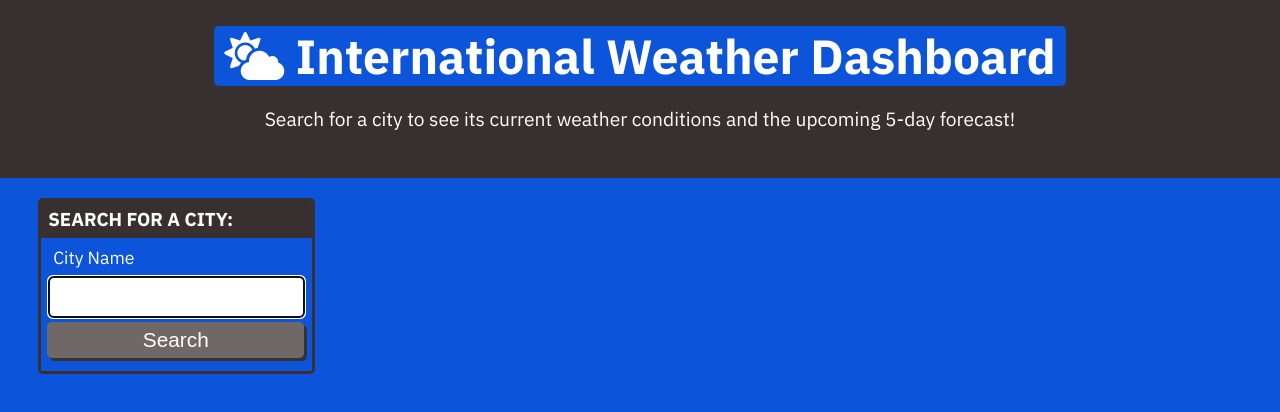
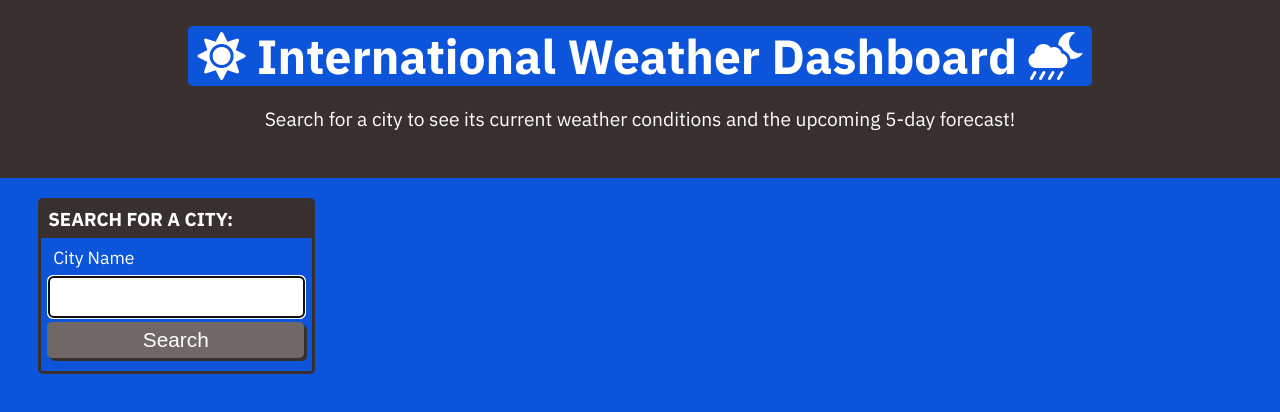
Before and after one commit to ChristopherLawn/weather-dashboard, a plain HTML site: page index.html in a window 1280 px wide. Drawn offline with nearby package versions, Linux system fonts and the light colour scheme.

Commit message:
updated FontAwesome icons

```diff
--- a/index.html
+++ b/index.html
@@ -13,7 +13,7 @@
 
 <body class="flex-column min-100-vh">
   <header class="hero">
-    <h1 class="app-title"><i class="fas fa-cloud-sun"></i> International Weather Dashboard</h1>
+    <h1 class="app-title"><i class="fas fa-sun"></i> International Weather Dashboard <i class="fas fa-cloud-moon-rain"></i></h1>
     <p class="site-description">Search for a city to see its current weather conditions and the upcoming 5-day forecast!</p>
   </header>
 
```
